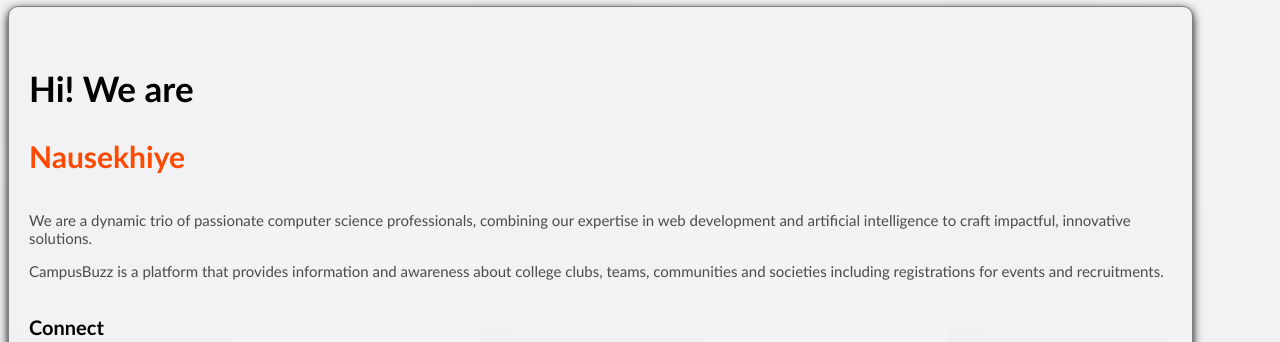
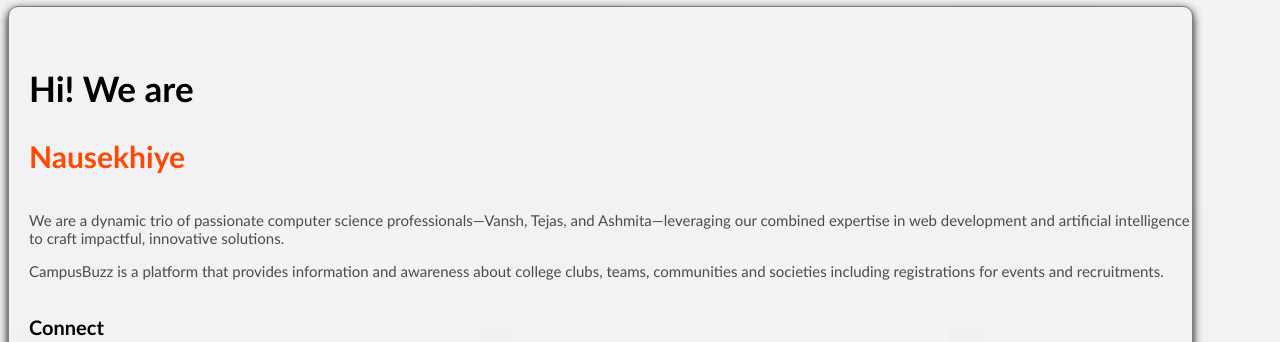
Before and after one commit to vanshsrivastava49/CampusBuzz, a plain HTML site: page about.html in a window 1280 px wide. Shown: the part 207-549 px from the top of the page. Drawn offline with Linux system fonts and the light colour scheme.

Commit message:
about fix

```diff
--- a/about.html
+++ b/about.html
@@ -118,7 +118,7 @@
     <section id="about-me" class="container">
       <br>
           <h2 class="typing">Hi! We are</h2><br/><h1 class="typing">Nausekhiye</h1>
-  <p>We are a dynamic trio of passionate computer science professionals, combining our expertise in web development and artificial intelligence to craft impactful, innovative solutions.</p>
+  <p>We are a dynamic trio of passionate computer science professionals—Vansh, Tejas, and Ashmita—leveraging our combined expertise in web development and artificial intelligence to craft impactful, innovative solutions.</p>
   <p>CampusBuzz is a platform that provides information and awareness about college clubs, teams, communities and societies including registrations for
     events and recruitments.</p>
   <p></p><br/>
```
